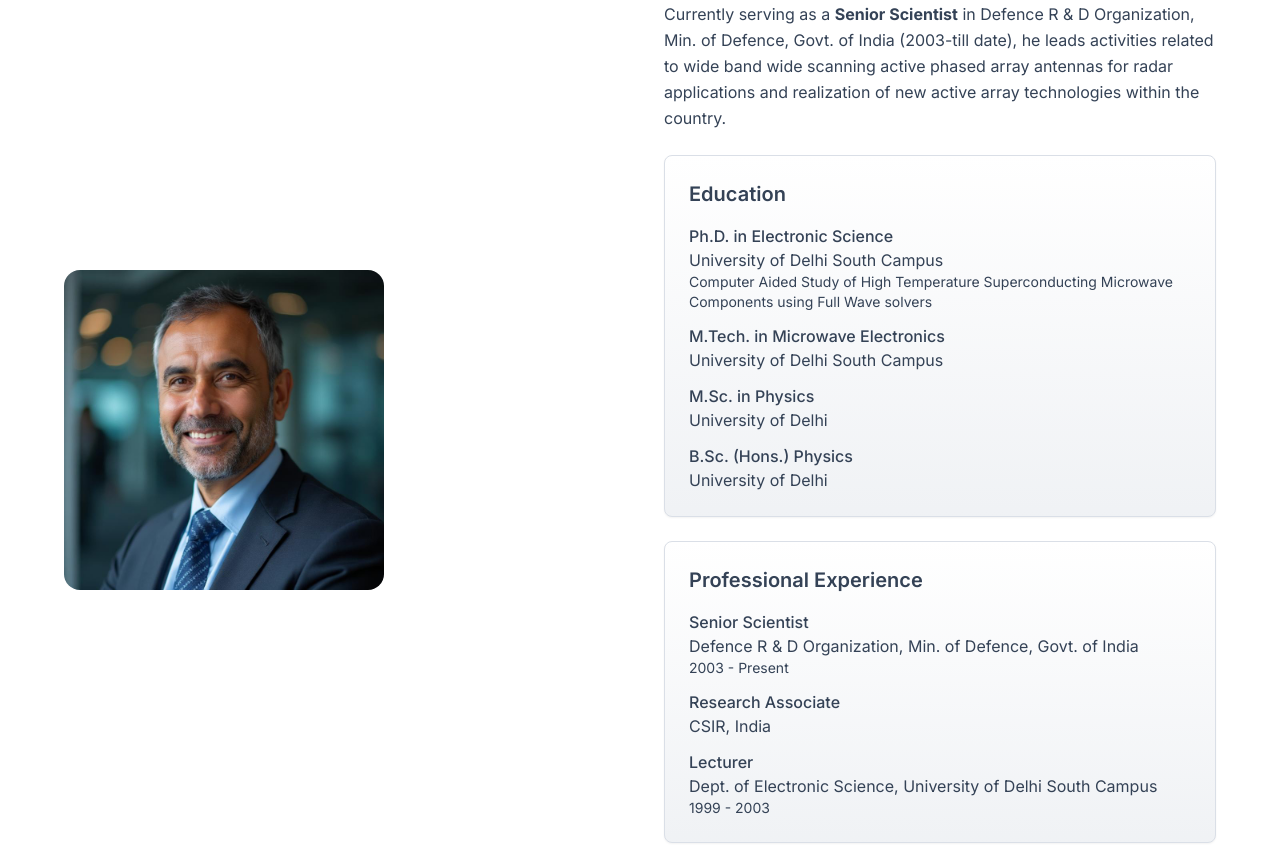
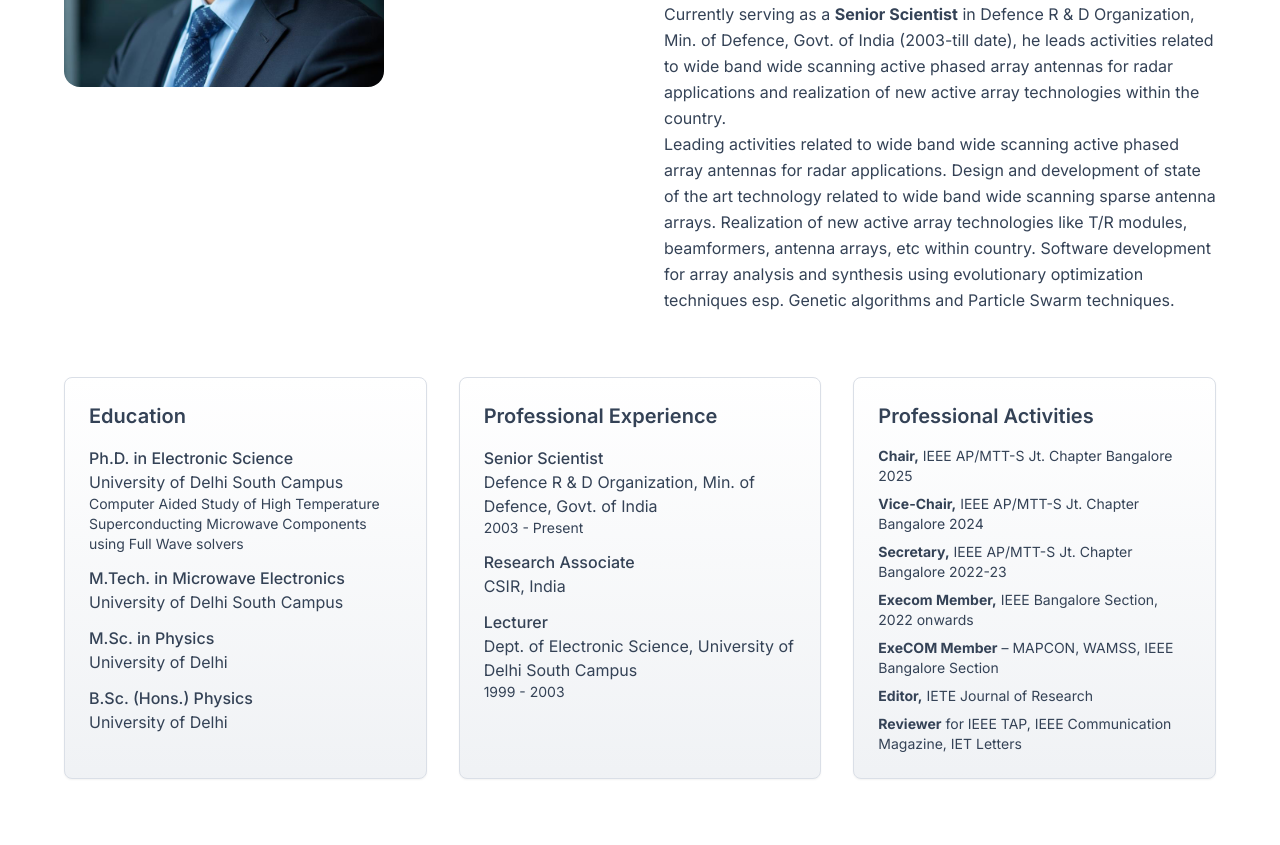
Before and after one commit to anandaa007/kedar-wavesmith, a React (Vite) app: page / in a window 1280 px wide. Shown: the part 1220-2065 px from the top of the page. Built offline with nearby package versions, Linux system fonts and the light colour scheme.

Commit message:
Update About section
Adjust layout of Ashitosh's bio to include a speaker picture and bio in separate columns. Add new sections for Education, Professional Experience, and Professional Activities.

```diff
--- a/src/components/About.tsx
+++ b/src/components/About.tsx
@@ -19,13 +19,14 @@ const About = () => {
         <div className="max-w-6xl mx-auto">
           <h2 className="section-title text-center mb-16">About Dr. Kedar</h2>
 
-          <div className="grid lg:grid-cols-2 gap-12 items-center">
+          {/* First Row: Profile Image and Bio */}
+          <div className="grid lg:grid-cols-2 gap-12 items-start mb-16">
             {/* Profile Image */}
             <div className="flex justify-center lg:justify-start">
               <div className="relative">
                 <img
                   src={profilePhoto}
-                  alt="Dr. Ashutosh Kedar"
+                  alt="Dr. Ashutosh Kedar - Speaker"
                   className="w-80 h-80 object-cover rounded-2xl shadow-strong"
                 />
                 <div className="absolute inset-0 rounded-2xl bg-gradient-to-tr from-academic-blue/20 to-transparent"></div>
@@ -55,9 +56,20 @@ const About = () => {
                   wide band wide scanning active phased array antennas for radar applications and
                   realization of new active array technologies within the country.
                 </p>
+
+                <p className="text-foreground leading-relaxed">
+                  Leading activities related to wide band wide scanning active phased array antennas for radar applications.
+                  Design and development of state of the art technology related to wide band wide scanning sparse antenna arrays.
+                  Realization of new active array technologies like T/R modules, beamformers, antenna arrays, etc within country.
+                  Software development for array analysis and synthesis using evolutionary optimization techniques esp.
+                  Genetic algorithms and Particle Swarm techniques.
+                </p>
+              </div>
+            </div>
           </div>
 
-              <div className="space-y-6">
+          {/* Second Row: Three Columns */}
+          <div className="grid lg:grid-cols-3 gap-8">
             {/* Education */}
             <Card className="card-elevated">
               <CardContent className="p-6">
@@ -107,10 +119,10 @@ const About = () => {
               </CardContent>
             </Card>
 
-                {/* Professional Associations */}
+            {/* Professional Activities */}
             <Card className="card-elevated">
               <CardContent className="p-6">
-                    <h3 className="text-xl font-semibold mb-4 text-academic-navy">Professional Associations</h3>
+                <h3 className="text-xl font-semibold mb-4 text-academic-navy">Professional Activities</h3>
                 <div className="space-y-2">
                   <div className="text-sm text-foreground">
                     <strong>Chair,</strong> IEEE AP/MTT-S Jt. Chapter Bangalore 2025
@@ -127,11 +139,15 @@ const About = () => {
                   <div className="text-sm text-foreground">
                     <strong>ExeCOM Member</strong> – MAPCON, WAMSS, IEEE Bangalore Section
                   </div>
+                  <div className="text-sm text-foreground">
+                    <strong>Editor,</strong> IETE Journal of Research
+                  </div>
+                  <div className="text-sm text-foreground">
+                    <strong>Reviewer</strong> for IEEE TAP, IEEE Communication Magazine, IET Letters
+                  </div>
                 </div>
               </CardContent>
             </Card>
-              </div>
-            </div>
           </div>
 
           {/* Expertise Areas */}
```
Lines whose indentation alone changed are shown as unchanged.
